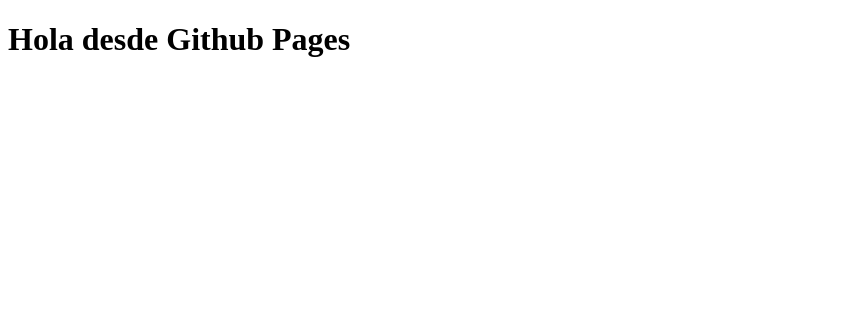
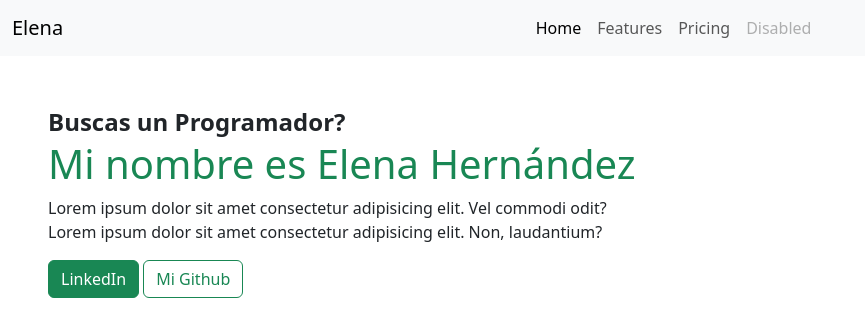
Before and after one commit to elenaahc/elenaahc.github.io, a plain HTML site: page index.html in a window 1280 px wide. Shown: the whole page, without its empty margins (0-865 px from the left). Drawn offline with nearby package versions, Linux system fonts and the light colour scheme.

Commit message:
nav (primer componente) y avance de header

```diff
--- a/index.html
+++ b/index.html
@@ -1,12 +1,49 @@
 <!DOCTYPE html>
 <html lang="en">
+
 <head>
     <meta charset="UTF-8">
     <meta http-equiv="X-UA-Compatible" content="IE=edge">
     <meta name="viewport" content="width=device-width, initial-scale=1.0">
+    <!-- BOOTSTRAP -->
+    <link href="https://cdn.jsdelivr.net/npm/bootstrap@5.3.0-alpha2/dist/css/bootstrap.min.css" rel="stylesheet"
+        integrity="sha384-aFq/bzH65dt+w6FI2ooMVUpc+21e0SRygnTpmBvdBgSdnuTN7QbdgL+OapgHtvPp" crossorigin="anonymous">
     <title>Pages</title>
 </head>
+
 <body>
-    <h1>Hola desde Github Pages</h1>
+
+    <nav class="navbar navbar-expand-lg bg-body-tertiary mb-5">
+        <div class="container-fluid">
+            <a class="navbar-brand" href="#">Elena</a>
+            <button class="navbar-toggler" type="button" data-bs-toggle="collapse" data-bs-target="#navbarNavAltMarkup"
+                aria-controls="navbarNavAltMarkup" aria-expanded="false" aria-label="Toggle navigation">
+                <span class="navbar-toggler-icon"></span>
+            </button>
+            <div class="collapse navbar-collapse justify-content-center" id="navbarNavAltMarkup">
+                <div class="navbar-nav">
+                    <a class="nav-link active" aria-current="page" href="#">Home</a>
+                    <a class="nav-link" href="#">Features</a>
+                    <a class="nav-link" href="#">Pricing</a>
+                    <a class="nav-link disabled">Disabled</a>
+                </div>
+            </div>
+        </div>
+    </nav>
+
+    <header class="ms-5">
+        <p class="fw-bold fs-4 mb-0 mt-5">Buscas un Programador?</p>
+        <h1 class="text-success">Mi nombre es Elena Hernández</h1>
+        <p class="mb-0">Lorem ipsum dolor sit amet consectetur adipisicing elit. Vel commodi odit?</p>
+        <p>Lorem ipsum dolor sit amet consectetur adipisicing elit. Non, laudantium?</p>
+        <button type="button" class="btn btn-success">LinkedIn</button>
+        <button type="button" class="btn btn-outline-success">Mi Github</button>
+    </header>
+
+    <!-- BOOTSTRAP -->
+    <script src="https://cdn.jsdelivr.net/npm/bootstrap@5.3.0-alpha2/dist/js/bootstrap.bundle.min.js"
+        integrity="sha384-qKXV1j0HvMUeCBQ+QVp7JcfGl760yU08IQ+GpUo5hlbpg51QRiuqHAJz8+BrxE/N"
+        crossorigin="anonymous"></script>
 </body>
+
 </html>
```
